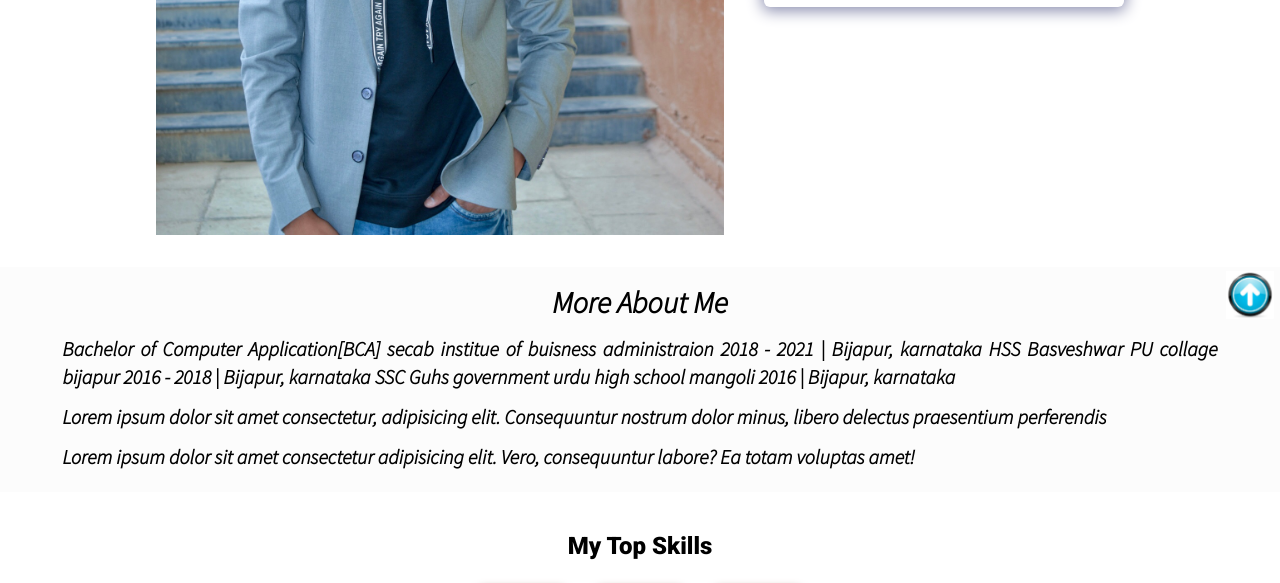
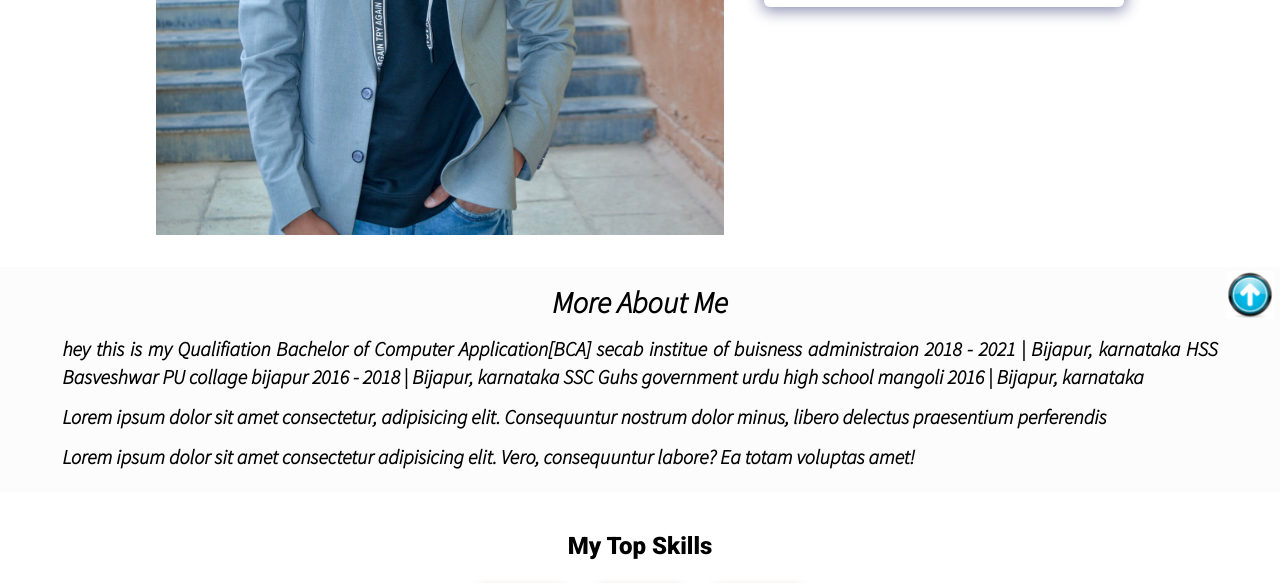
Before and after one commit to HajilalKaragi/haji-s-porfolio.github.io, a plain HTML site: page index.html in a window 1280 px wide. Shown: the part 453-1036 px from the top of the page. Drawn offline with nearby package versions, Linux system fonts and the light colour scheme.

Commit message:
Update index.html

```diff
--- a/index.html
+++ b/index.html
@@ -67,12 +67,15 @@
     <section class="more-about">
         <h2>More About Me</h2>
         <p>
+            hey this is my Qualifiation
             Bachelor of Computer Application[BCA]
             secab institue of buisness administraion
             2018 - 2021 | Bijapur, karnataka
+
             HSS
             Basveshwar PU collage bijapur
             2016 - 2018 | Bijapur, karnataka
+
             SSC
             Guhs government urdu high school mangoli
             2016 | Bijapur, karnataka
```
